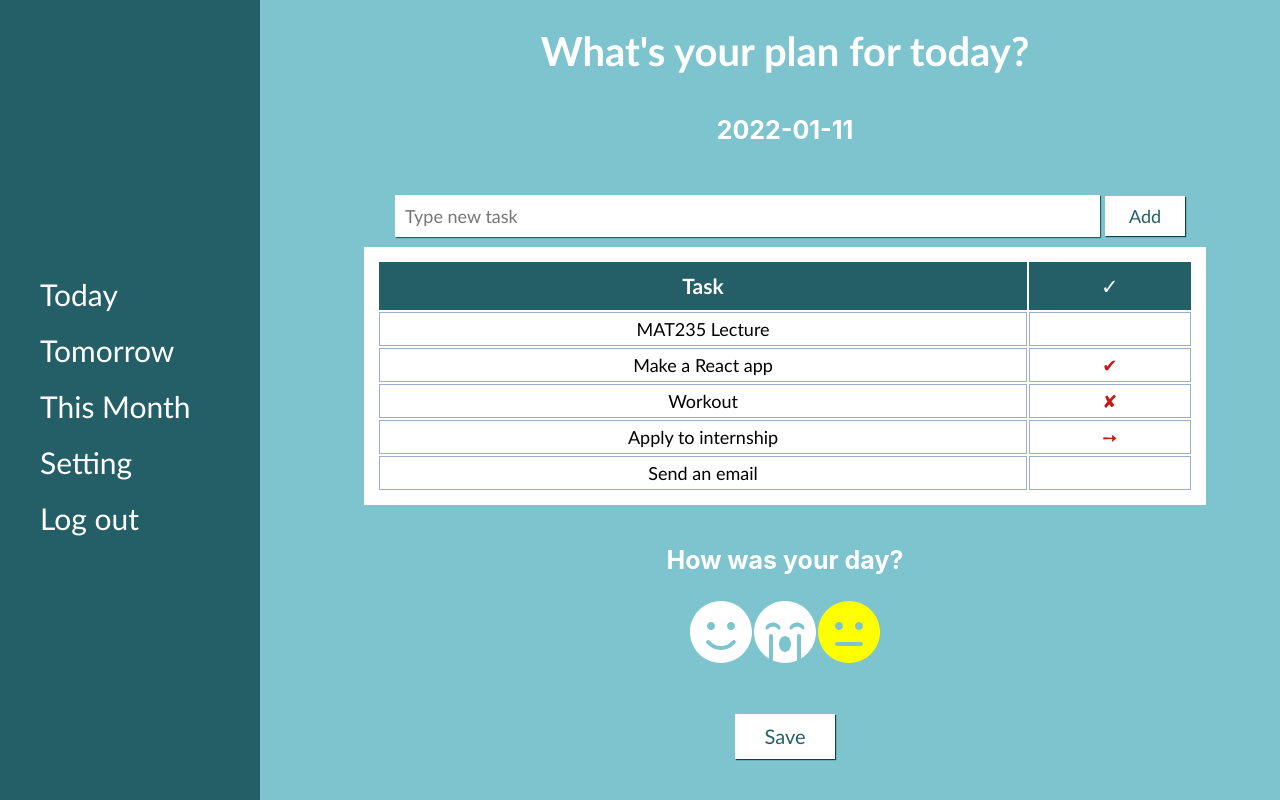
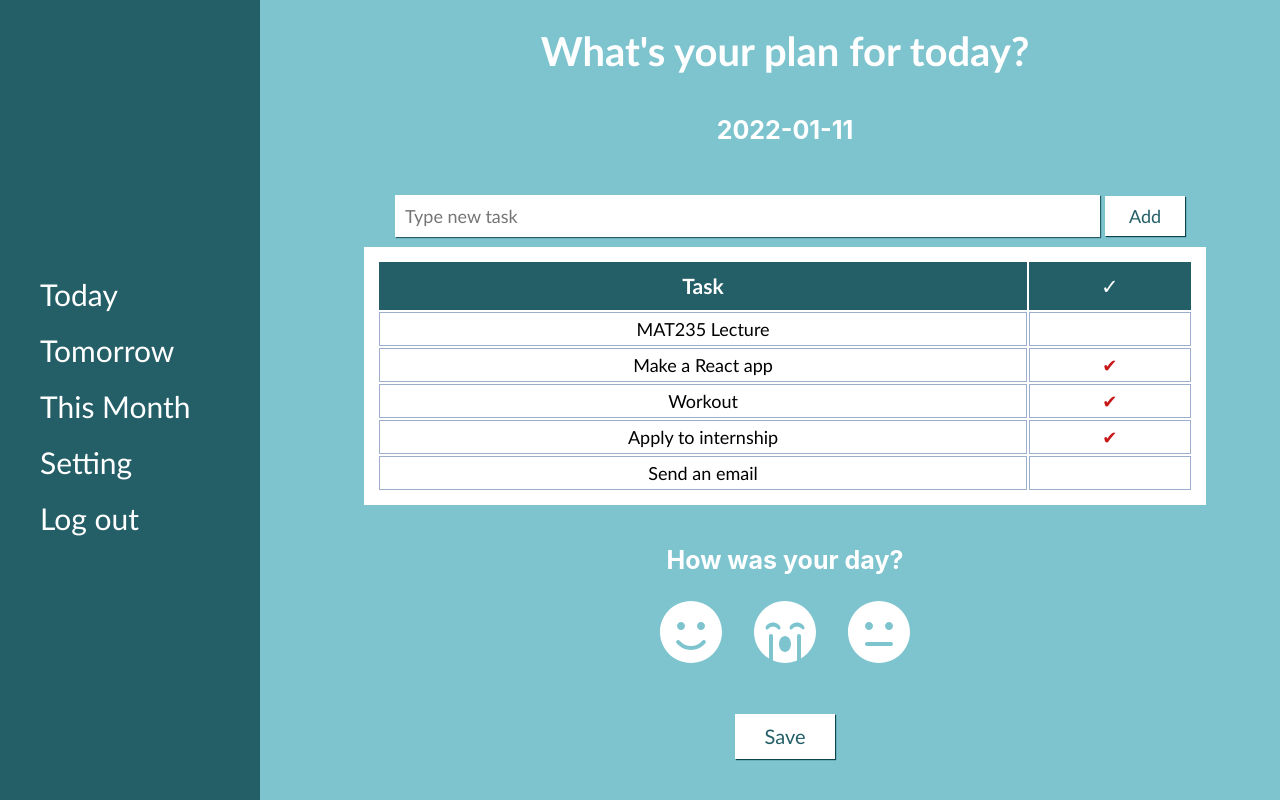
Before and after one commit to eun-chae-s/Study-Planner-React, a React (Create React App) app: page /today in a window 1280 px wide. Built offline with nearby package versions, Linux system fonts and the light colour scheme.

Commit message:
Finished planner part

```diff
--- a/src/routes/css/today.css
+++ b/src/routes/css/today.css
@@ -82,12 +82,18 @@ td {
 }
 td:last-child {
   color: #c71717;
+  cursor: pointer;
 }
 .rating h3 {
   margin-top: 40px;
   font-size: 25px;
   color: white;
   background: none;
+}
+.rating a {
+  cursor: pointer;
+  margin: 15px;
+  height: 50px;
 }
 #save {
   width: 100px;
--- a/src/routes/today.js
+++ b/src/routes/today.js
@@ -11,16 +11,19 @@ class Today extends React.Component {
         this.state = {
             newTask: '',
             todayTodo: [
-                {'task': 'MAT235 Lecture', 'completed': 'not yet'},
-                {'task': 'Make a React app', 'completed': 'yes'},
-                {'task': 'Workout', 'completed': 'no'},
-                {'task': 'Apply to internship', 'completed': 'next'},
-                {'task': 'Send an email', 'completed': 'not yet'}
-            ]
+                {'task': 'MAT235 Lecture', 'completed': false, 'id': 0},
+                {'task': 'Make a React app', 'completed': true, 'id': 1},
+                {'task': 'Workout', 'completed': true, 'id': 2},
+                {'task': 'Apply to internship', 'completed': true, 'id': 3},
+                {'task': 'Send an email', 'completed': false, 'id': 4}
+            ],
+            todayRating: [false, false, false]
         }
 
         this.addNewTask = this.addNewTask.bind(this);
         this.handleChangeNewTask = this.handleChangeNewTask.bind(this);
+        this.changeStatus = this.changeStatus.bind(this);
+        this.changeColor = this.changeColor.bind(this);
     }
 
     handleChangeNewTask(event) {
@@ -29,20 +32,38 @@ class Today extends React.Component {
 
     addNewTask() {
         var rows = this.state.todayTodo;
-        rows.push({'task': this.state.newTask, 'completed': 'not yet'});
+        rows.push({'task': this.state.newTask, 'completed': false, 'id': rows.length});
         this.setState({todayTodo: rows, newTask: ''});
     }
 
-    findRightEmoji(completed) {
-        if (completed === 'not yet') {
-            return <td></td>;
-        } else if (completed === 'no') {
-            return <td>&#10008;</td>;
-        } else if (completed === 'yes') {
-            return <td>&#10004;</td>;
+    findRightEmoji(completed, index) {
+        if (completed === false) {
+            return <td id={index} onClick={this.changeStatus}></td>;
         } else {
-            return <td>&#10137;</td>;
+            return <td id={index} onClick={this.changeStatus}>&#10004;</td>;
         }
+    }
+
+    changeStatus(e) {
+        var index = e.target.id;
+        var rows = this.state.todayTodo;
+        rows[index].completed = !rows[index].completed;
+        this.setState({todayTodo: rows});
+    }
+
+    changeColor(e) {
+        var index = e.target.id;
+        console.log(index);
+        var ratings = this.state.todayRating;
+        if (ratings[index] === false) {
+            console.log(e.target.children);
+        } else {
+            console.log(e.target.children);
+        }
+
+        ratings[index] = !ratings[index];
+        console.log(ratings);
+        this.setState({todayRating: ratings});
     }
 
     render() {
@@ -93,7 +114,7 @@ class Today extends React.Component {
                                 {this.state.todayTodo.map((item) =>
                                     <tr>
                                         <td>{item.task}</td>
-                                        {this.findRightEmoji(item.completed)}
+                                        {this.findRightEmoji(item.completed, item.id)}
                                     </tr>
                                 )}
                             </tbody>
@@ -104,9 +125,9 @@ class Today extends React.Component {
                             How was your day?
                         </h3>
                         {/* Need to make the icon clickable */}
-                        <FontAwesomeIcon icon={faSmile} size='4x' color='white'></FontAwesomeIcon>
-                        <FontAwesomeIcon icon={faSadCry} size='4x' color='white'></FontAwesomeIcon>
-                        <FontAwesomeIcon icon={faMeh} size='4x' color='yellow'></FontAwesomeIcon>
+                        <a id='0' onClick={this.changeColor}><FontAwesomeIcon icon={faSmile} size='4x' color='white'></FontAwesomeIcon></a>
+                        <a id='1' onClick={this.changeColor}><FontAwesomeIcon icon={faSadCry} size='4x' color='white'></FontAwesomeIcon></a>
+                        <a id='2' onClick={this.changeColor}><FontAwesomeIcon icon={faMeh} size='4x' color='white'></FontAwesomeIcon></a>
                     </div>
 
                     <button id='save'>Save</button>
```
